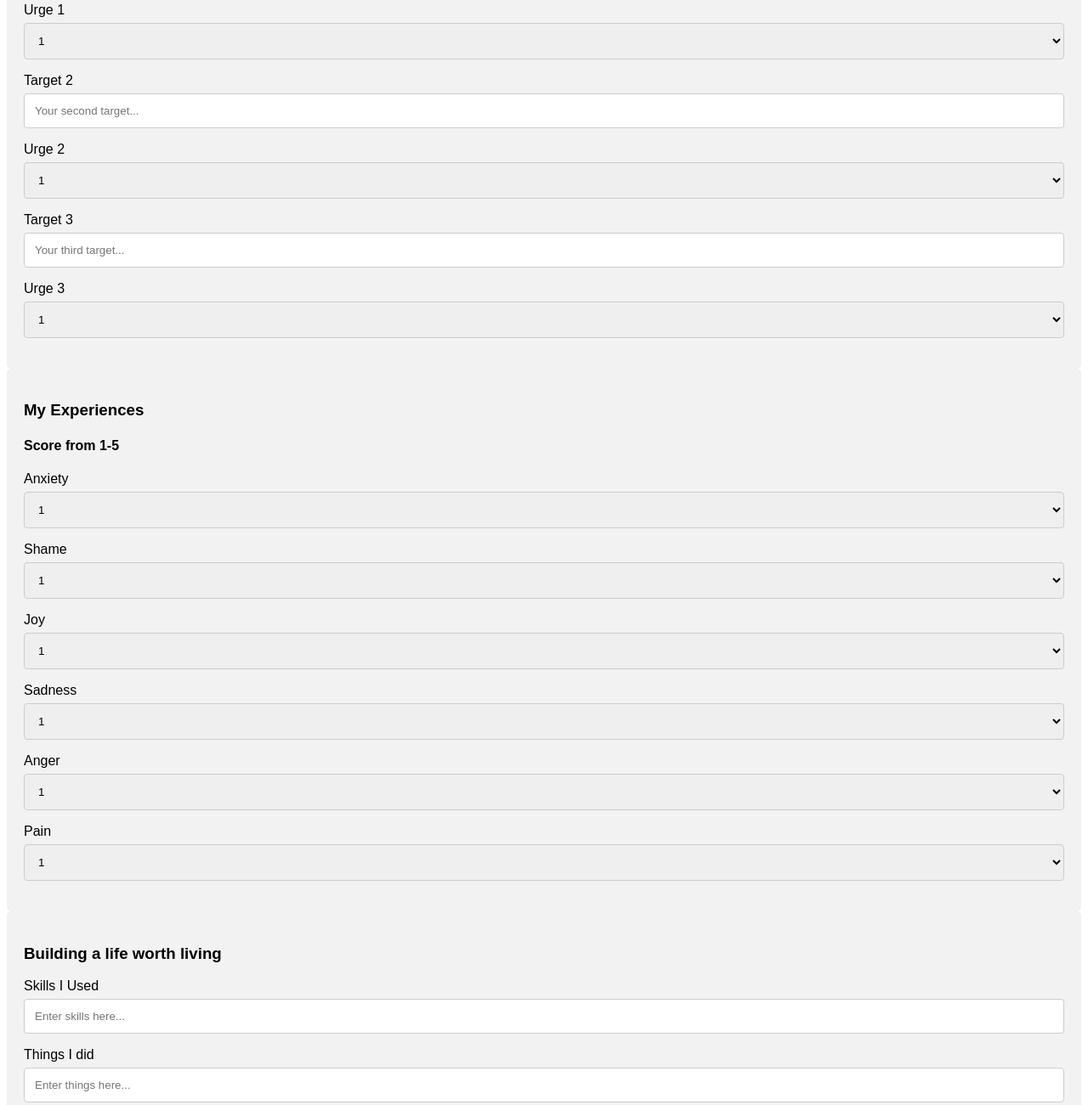
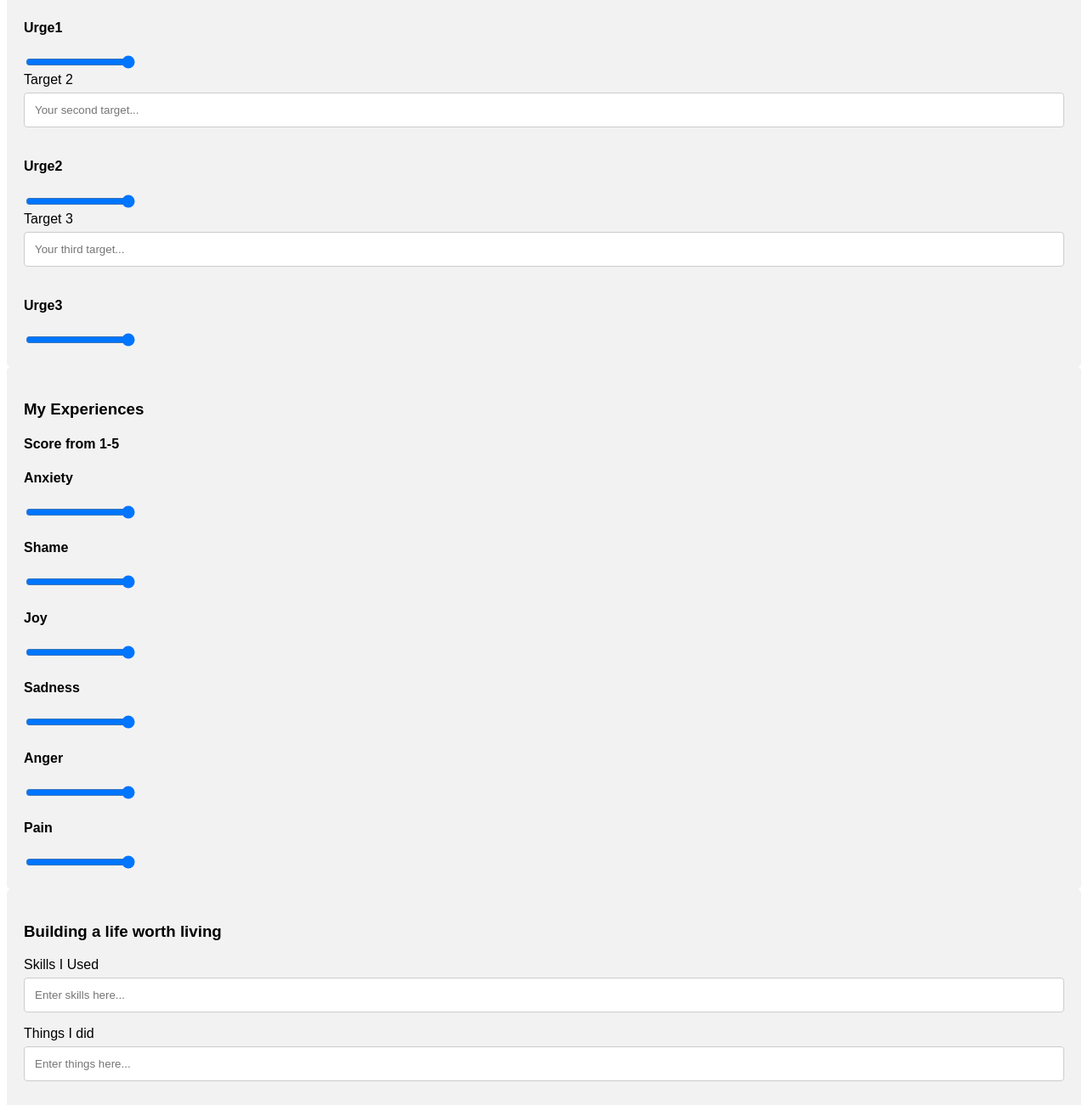
Before and after one commit to apuddy/webproject, a plain HTML site: page form.html in a window 1280 px wide. Shown: the part 259-1560 px from the top of the page at 85% size. Drawn offline with Linux system fonts and the light colour scheme.

Commit message:
Update form.html

```diff
--- a/form.html
+++ b/form.html
@@ -48,98 +48,60 @@ input[type=submit]:hover {
     <label for="target1">Target 1</label>
     <input type="text" id="fname" name="target1" placeholder="Your first target...">
 
-    <label for="urge1">Urge 1</label>
-    <select id="urge1" name="urge1">
-      <option value="1">1</option>
-      <option value="2">2</option>
-      <option value="3">3</option>
-      <option value="4">4</option>
-      <option value="5">5</option>
-    </select>
+    <div>
+    <h4>Urge1</h4>
+   <input type="range" min="1" max="5" value="5" class="slider" id="myRange">
+    </div>
 
     <label for="target2">Target 2</label>
     <input type="text" id="fname" name="target1" placeholder="Your second target...">
 
-    <label for="urge2">Urge 2</label>
-    <select id="urge2" name="urge2">
-      <option value="1">1</option>
-      <option value="2">2</option>
-      <option value="3">3</option>
-      <option value="4">4</option>
-      <option value="5">5</option>
-    </select>
+    <div>
+    <h4>Urge2</h4>
+   <input type="range" min="1" max="5" value="5" class="slider" id="myRange">
+    </div>
 
      <label for="target3">Target 3</label>
     <input type="text" id="fname" name="target1" placeholder="Your third target...">
 
-    <label for="urge3">Urge 3</label>
-    <select id="urge3" name="urge3">
-      <option value="1">1</option>
-      <option value="2">2</option>
-      <option value="3">3</option>
-      <option value="4">4</option>
-      <option value="5">5</option>
-    </select>
+    <div>
+    <h4>Urge3</h4>
+   <input type="range" min="1" max="5" value="5" class="slider" id="myRange">
+    </div>
 
 </div>
 <div class="container">
 	<h3>My Experiences</h3>
     <h4>Score from 1-5</h4>
-    <label for="anxiety">Anxiety</label>
-    <select id="anxiety" name="anxiety">
-      <option value="1">1</option>
-      <option value="2">2</option>
-      <option value="3">3</option>
-      <option value="4">4</option>
-      <option value="5">5</option>
-    </select>
-	 <label for="shame">Shame</label>
-    <select id="Shame" name="anxiety">
-      <option value="1">1</option>
-      <option value="2">2</option>
-      <option value="3">3</option>
-      <option value="4">4</option>
-      <option value="5">5</option>
-    </select>
-        <label for="joy">Joy</label>
-    <select id="Joy" name="joy">
-      <option value="1">1</option>
-      <option value="2">2</option>
-      <option value="3">3</option>
-      <option value="4">4</option>
-      <option value="5">5</option>
-    </select>
-    <label for="Sadness">Sadness</label>
-    <select id="sadness" name="sadness">
-      <option value="1">1</option>
-      <option value="2">2</option>
-      <option value="3">3</option>
-      <option value="4">4</option>
-      <option value="5">5</option>
-    </select>
-    <label for="Anger">Anger</label>
-    <select id="anger" name="Anger">
-      <option value="1">1</option>
-      <option value="2">2</option>
-      <option value="3">3</option>
-      <option value="4">4</option>
-      <option value="5">5</option>
-    </select>
-    <label for="Pain">Pain</label>
-    <select id="Pain" name="Pain">
-      <option value="1">1</option>
-      <option value="2">2</option>
-      <option value="3">3</option>
-      <option value="4">4</option>
-      <option value="5">5</option>
-    </select>
-
+     <div>
+    <h4>Anxiety</h4>
+   <input type="range" min="1" max="5" value="5" class="slider" id="myRange">
+      </div> <div>
+    <h4>Shame</h4>
+   <input type="range" min="1" max="5" value="5" class="slider" id="myRange">
+    </div> <div>
+    <h4>Joy</h4>
+   <input type="range" min="1" max="5" value="5" class="slider" id="myRange">
+    </div> <div>
+    <h4>Sadness</h4>
+   <input type="range" min="1" max="5" value="5" class="slider" id="myRange">
+    </div> <div>
+    <h4>Anger</h4>
+   <input type="range" min="1" max="5" value="5" class="slider" id="myRange">
+    </div> <div>
+    <h4>Pain</h4>
+   <input type="range" min="1" max="5" value="5" class="slider" id="myRange">
+    </div>
     </div>
 	<div class="container">
     <h3>Building a life worth living</h3>
     <label for="skills">Skills I Used</label>
     <input type="text" id="skills" name="skills" placeholder="Enter skills here...">
         <label for="skills">Things I did</label>
+    <input type="text" id="skills" name="skills" placeholder="Enter things here...">
+    </div>
+    	<div class="container">
+        <label for="skills">Things I want to talk about in therapy</label>
     <input type="text" id="skills" name="skills" placeholder="Enter things here...">
     </div>
     <div class="container">
```
